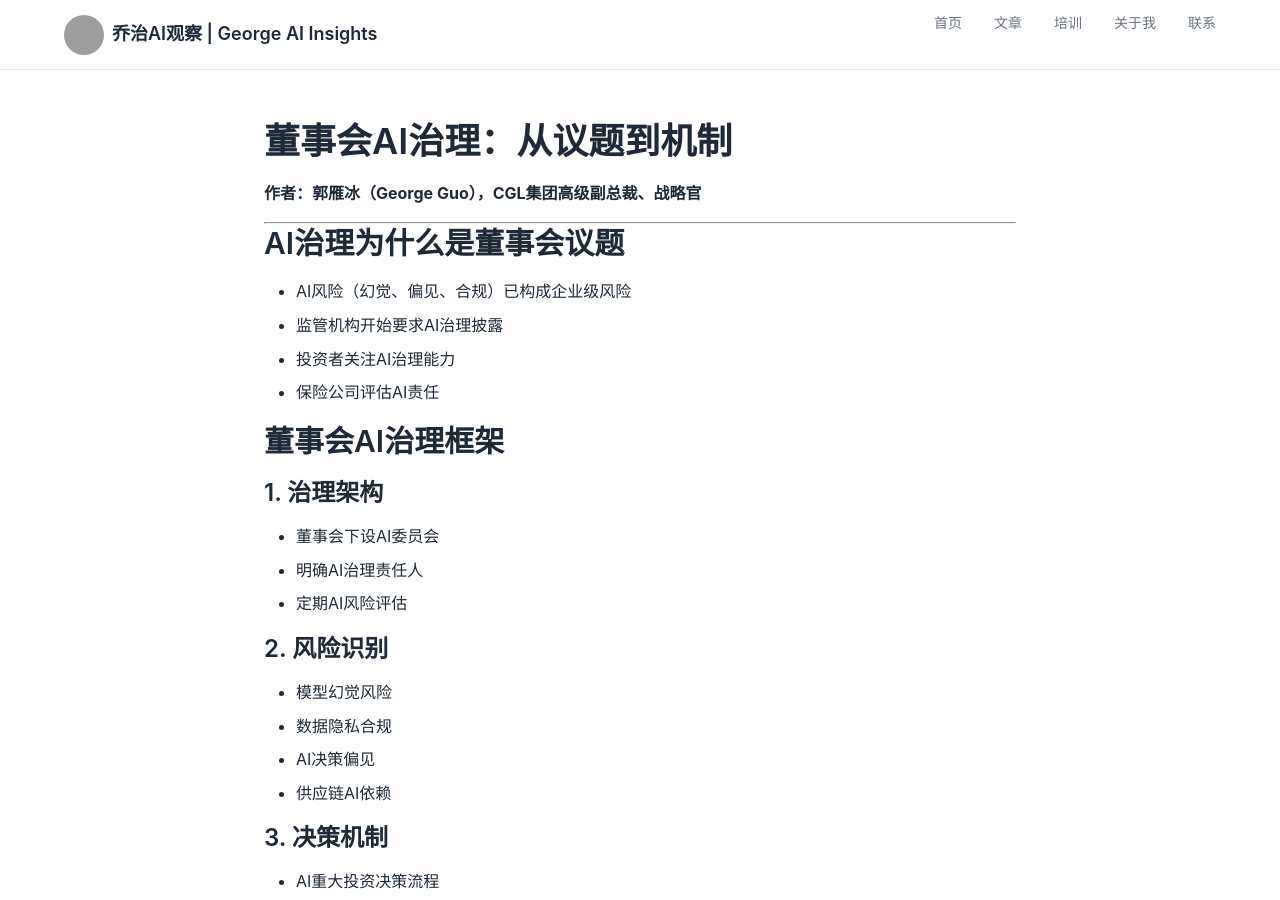
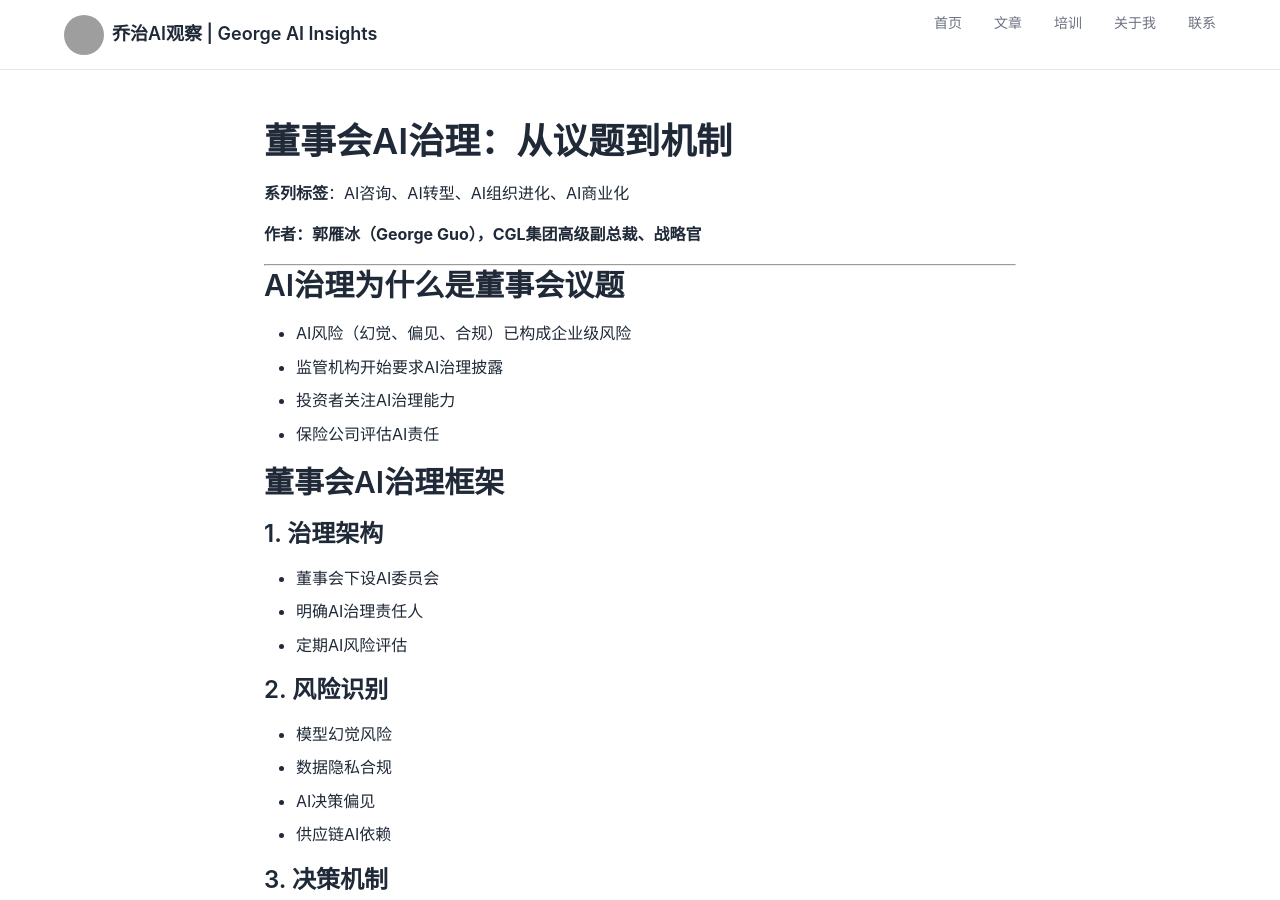
Before and after one commit to di3zongdui/di3zongdui.github.io, a Jekyll site: the page built from knowledge_base/03-AI独立董事/董事会AI治理.md, in a window 1280 px wide and 900 px high. Built offline with Jekyll 4.4.1, drawn with Linux system fonts in a browser that asks for light colours; our own code applies the rules of GitHub Pages for plain Markdown files; a script that is not in the unit is left out; grey boxes are pictures that could not be loaded.

Commit message:
Add series tags: AI咨询, AI转型, AI组织进化, AI商业化

```diff
--- a/knowledge_base/03-AI独立董事/董事会AI治理.md
+++ b/knowledge_base/03-AI独立董事/董事会AI治理.md
@@ -1,4 +1,7 @@
 # 董事会AI治理：从议题到机制
+
+**系列标签**：AI咨询、AI转型、AI组织进化、AI商业化
+
 
 **作者：郭雁冰（George Guo），CGL集团高级副总裁、战略官**
 
```
